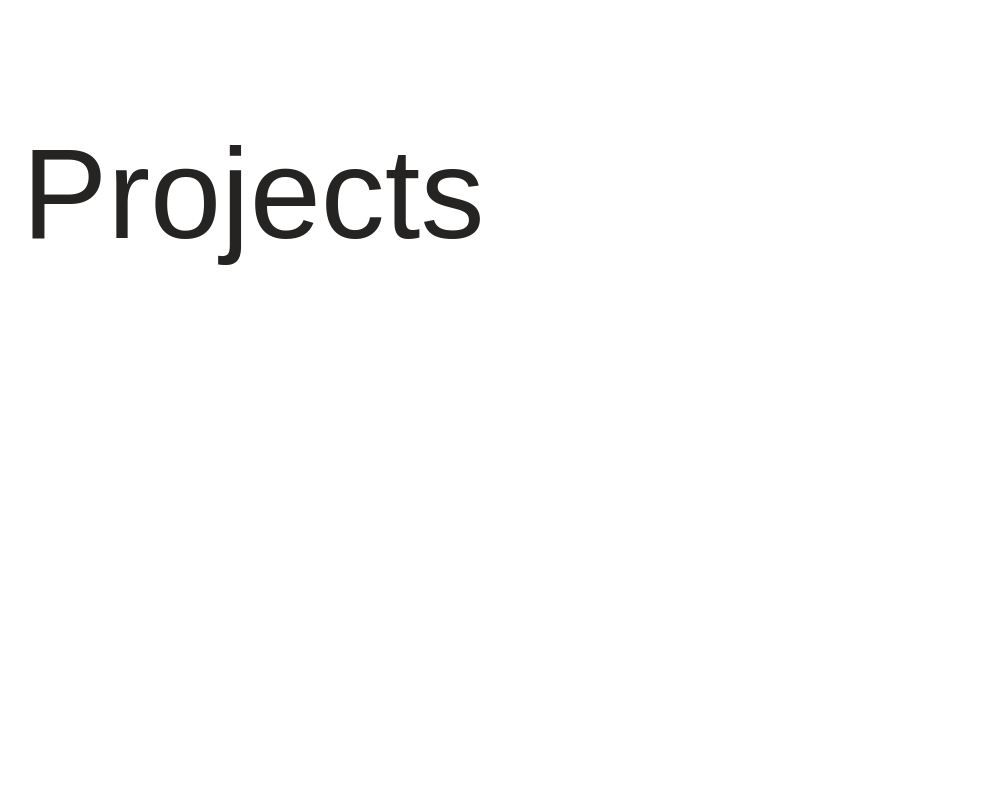
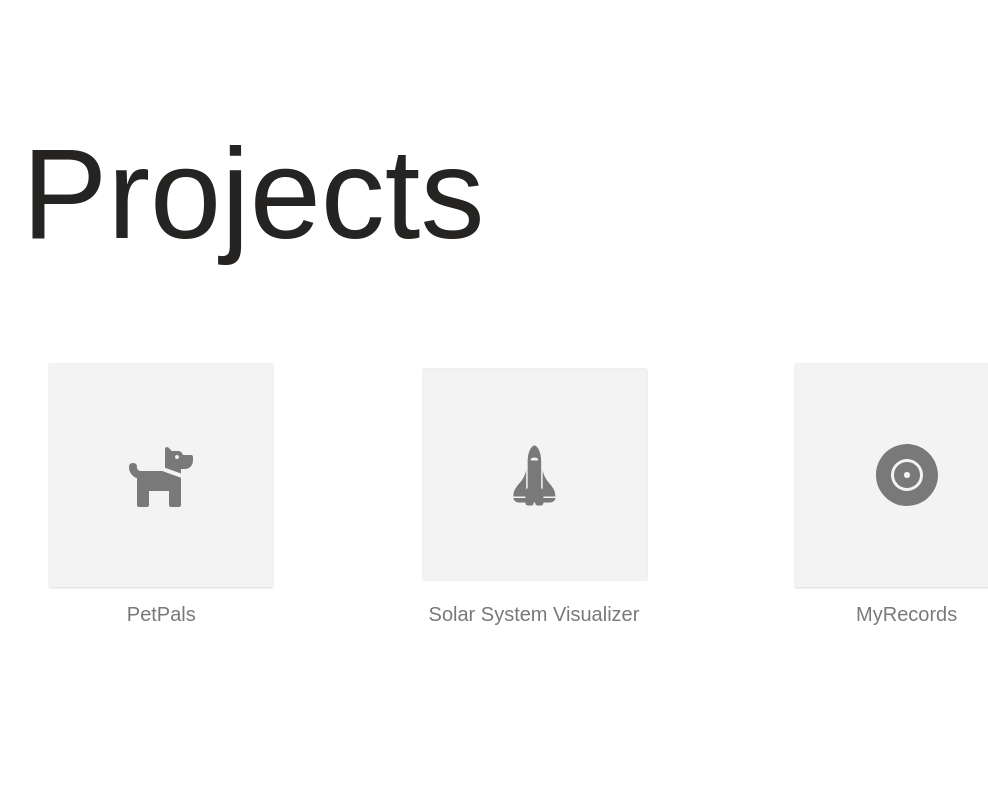
Before and after one commit to Tristanoshier/portfolioV3.0, a React (Create React App) app: page / in a window 1280 px wide. Shown: the part 2300-3100 px from the top of the page, without its empty margins (106-1094 px from the left). Built offline with nearby package versions, Linux system fonts and the light colour scheme; a web font is replaced by a local one.

Commit message:
add project section

```diff
--- a/package.json
+++ b/package.json
@@ -3,6 +3,9 @@
   "version": "0.1.0",
   "private": true,
   "dependencies": {
+    "@fortawesome/fontawesome-svg-core": "^1.2.30",
+    "@fortawesome/free-solid-svg-icons": "^5.14.0",
+    "@fortawesome/react-fontawesome": "^0.1.11",
     "@testing-library/jest-dom": "^4.2.4",
     "@testing-library/react": "^9.5.0",
     "@testing-library/user-event": "^7.2.1",
--- a/src/Components/Projects.tsx
+++ b/src/Components/Projects.tsx
@@ -1,12 +1,39 @@
-import React from 'react'
+import React from 'react';
+import { FontAwesomeIcon } from '@fortawesome/react-fontawesome';
+import { faDog, faSpaceShuttle, faRecordVinyl } from '@fortawesome/free-solid-svg-icons';
 
 export const Projects = () => {
     return (
-        <div className="projects">
+        <div id="projects" className="projects">
             <section className="about-title">
                 <h1 className="main-header">Projects</h1>
             </section>
-
+            <div className="project-section">
+                <div className="app-layout">
+                    <a href="https://tat-petpals-client.herokuapp.com/" target="_blank">
+                        <div className="pet-app">
+                            <FontAwesomeIcon className="pet-app-icon" icon={faDog} size="4x"></FontAwesomeIcon>
+                        </div>
+                    </a>
+                    <p className="app-name">PetPals</p>
+                </div>
+                <div className="app-layout">
+                    <a href="https://solarsystemvisualizer-75b91.firebaseapp.com/" target="_blank">
+                        <div className="solar-app">
+                            <FontAwesomeIcon className="solar-app-icon" icon={faSpaceShuttle} size="3x"></FontAwesomeIcon>
+                        </div>
+                    </a>
+                    <p className="app-name">Solar System Visualizer</p>
+                </div>
+                <div className="app-layout">
+                    <a href="https://to-myrecords-client.herokuapp.com/" target="_blank">
+                        <div className="record-app">
+                            <FontAwesomeIcon className="record-app-icon" icon={faRecordVinyl} size="4x"></FontAwesomeIcon>
+                        </div>
+                    </a>
+                    <p className="app-name">MyRecords</p>
+                </div>
+            </div>
         </div>
     )
 }
--- a/src/css/projects.css
+++ b/src/css/projects.css
@@ -1,4 +1,80 @@
 .projects {
     font-family: var(--main-font);
-    min-height: 100vh;
+    height: 100vh;
 }
+
+.project-section {
+    display: flex;
+    flex-wrap: wrap;
+    justify-content: space-evenly;
+    margin-top: 6rem;
+}
+
+.pet-app {
+    color: var(--darkgrey);
+    background-color: var(--lightgrey);
+    text-align: center;
+    min-width: 14rem;
+    min-height: 14rem;
+    box-shadow: 0 1px 2px rgba(0,0,0,0.15);
+    transition: box-shadow 0.5s ease-in-out;
+}
+
+.pet-app:hover {
+    box-shadow: 0 5px 15px rgba(0,0,0,0.3);
+    cursor: pointer;
+}
+
+.solar-app {
+    color: var(--darkgrey);
+    background-color: var(--lightgrey);
+    text-align: center;
+    margin: auto;
+    max-width: 14rem;
+    min-height: 14rem;
+    transform: rotate(270deg);
+    box-shadow: 0 1px 2px rgba(0,0,0,0.15);
+    transition: box-shadow 0.5s ease-in-out;
+}
+
+.solar-app:hover {
+    box-shadow: 0 5px 15px rgba(0,0,0,0.3);
+    cursor: pointer;
+}
+
+.record-app {
+    color: var(--darkgrey);
+    background-color: var(--lightgrey);
+    text-align: center;
+    min-width: 14rem;
+    min-height: 14rem;
+    box-shadow: 0 1px 2px rgba(0,0,0,0.15);
+    transition: box-shadow 0.5s ease-in-out;
+}
+
+.record-app:hover {
+    box-shadow: 0 5px 15px rgba(0,0,0,0.3);
+    cursor: pointer;
+}
+
+.pet-app-icon {
+    margin-top: 5rem;
+}
+
+.solar-app-icon {
+    margin-top: 5.5rem;
+}
+
+.record-app-icon {
+    margin-top: 5rem;
+}
+
+.app-layout {
+    text-align: center;
+}
+
+.app-name {
+    margin-top: 1rem;
+    font-size: 20px;
+    color: var(--darkgrey);
+}
--- a/src/css/skills.css
+++ b/src/css/skills.css
@@ -23,7 +23,7 @@
 }
 
 .skill-item {
-    color: rgb(121, 121, 121);
+    color: var(--darkgrey);
     font-size: 18px;
     background-color: var(--lightgrey);
     padding: 25px 50px 25px 50px;
```
Also changed, not shown: 1 other file (tests, documents, lock files or other folders).
